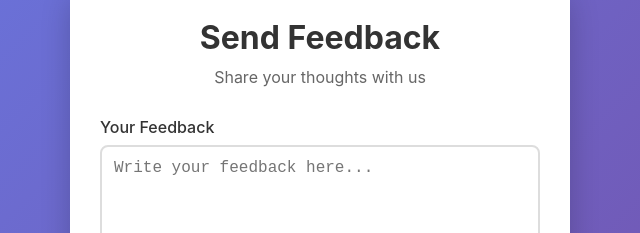
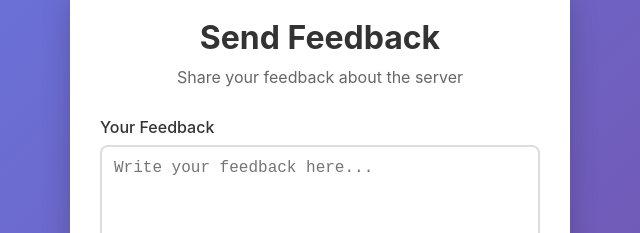
Before and after one commit to gove-hash/feedback, a plain HTML site: page index.html in a window 1280 px wide. Shown: the part 236-469 px from the top of the page, 320-960 px from the left. Drawn offline with Linux system fonts and the light colour scheme.

Commit message:
Update index.html

```diff
--- a/index.html
+++ b/index.html
@@ -125,7 +125,7 @@
     <div class="container">
         <div class="header">
             <h1>Send Feedback</h1>
-            <p>Share your thoughts with us</p>
+            <p>Share your feedback about the server</p>
         </div>
 
         <form action="https://formsubmit.co/ghaithamv@gmail.com" method="POST" id="feedbackForm">
```
